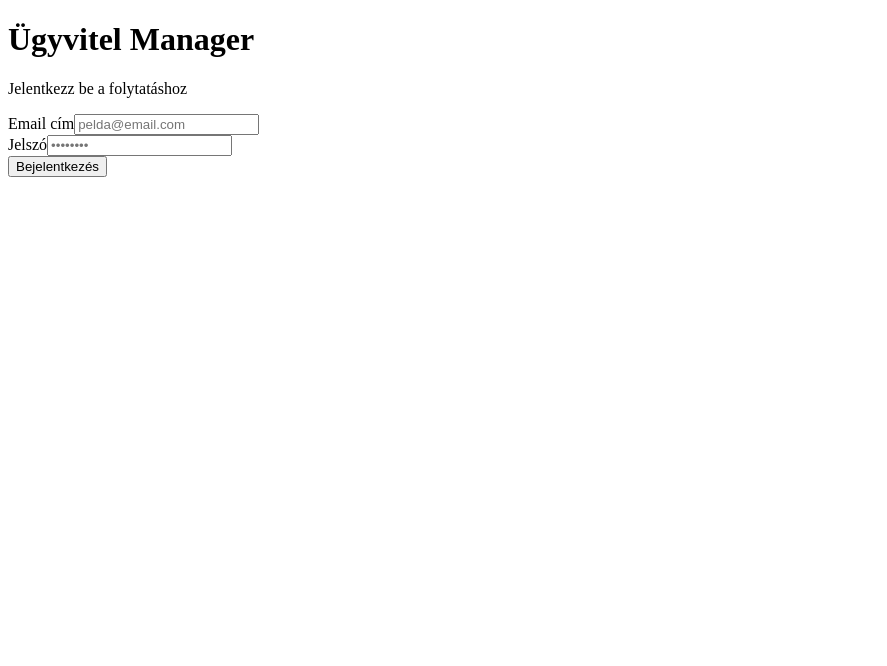
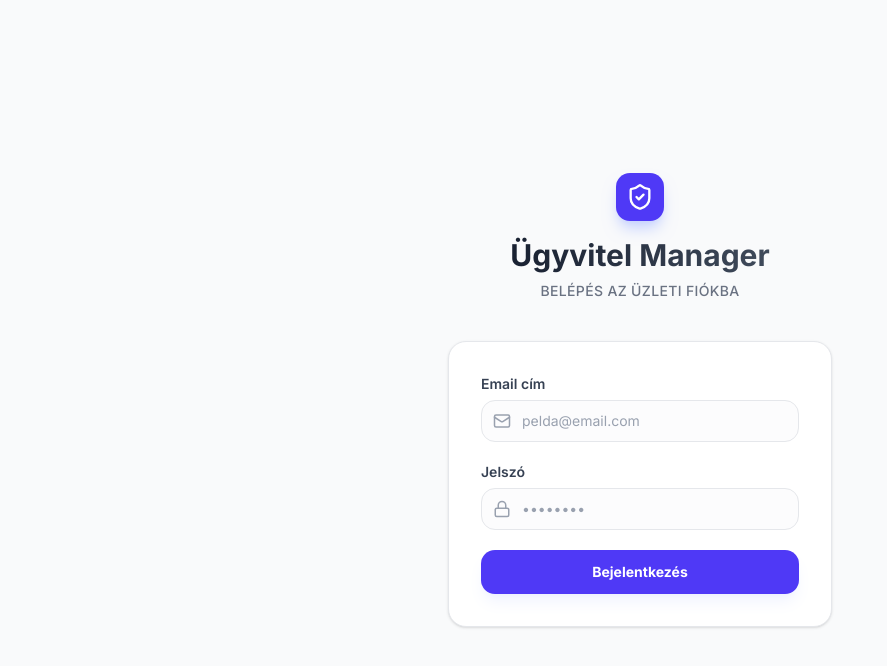
Before and after one commit to ugyvitelmanager-bot/ugyvitelmanager, a Next.js app: page /login in a window 1280 px wide. Shown: the top 666 px of the page, without its empty margins (0-887 px from the left). Built offline with nearby package versions, Linux system fonts and the light colour scheme.

Commit message:
feat(ui): premium restoration of home and login pages with professional layout

```diff
--- a/app/(app)/page.tsx
+++ b/app/(app)/page.tsx
@@ -1,8 +1,72 @@
+import Link from 'next/link'
+import {
+  PlusCircle,
+  Receipt,
+  ShoppingCart,
+  Package,
+  ClipboardList,
+  BarChart3
+} from 'lucide-react'
+
 export default function Home() {
+  const actions = [
+    { name: 'Új Bevétel', href: '/sales/new', icon: Receipt, color: 'text-green-600', bg: 'bg-green-100' },
+    { name: 'Új Beszerzés', href: '/purchases/new', icon: ShoppingCart, color: 'text-blue-600', bg: 'bg-blue-100' },
+    { name: 'Készlet Kezelés', href: '/inventory', icon: Package, color: 'text-purple-600', bg: 'bg-purple-100' },
+    { name: 'Leltár', href: '/inventory/check', icon: ClipboardList, color: 'text-orange-600', bg: 'bg-orange-100' },
+    { name: 'Riportok', href: '/reports', icon: BarChart3, color: 'text-indigo-600', bg: 'bg-indigo-100' },
+    { name: 'Új Termék', href: '/products/new', icon: PlusCircle, color: 'text-emerald-600', bg: 'bg-emerald-100' },
+  ]
+
   return (
-    <div style={{ padding: '2rem', textAlign: 'center', fontFamily: 'sans-serif' }}>
-      <h1>Ugyvitel Manager - LIVE (v2.0)</h1>
-      <p>Sikerült! A 404-es korszak véget ért. A weboldal a gyökérben él!</p>
+    <div className="space-y-8 animate-in fade-in duration-500">
+      <div className="flex flex-col gap-2">
+        <h1 className="text-3xl font-bold tracking-tight text-gray-900 sm:text-4xl">
+          Üdvözöljük az Ügyvitel Managerben!
+        </h1>
+        <p className="text-lg text-gray-600 max-w-2xl">
+          A rendszer sikeresen felállt és készen áll a munkára. Használja az alábbi gyorsmenüt a leggyakoribb feladatokhoz!
+        </p>
+      </div>
+
+      <div className="grid grid-cols-1 gap-4 sm:grid-cols-2 lg:grid-cols-3">
+        {actions.map((action) => (
+          <Link
+            key={action.name}
+            href={action.href}
+            className="group relative flex items-center space-x-4 rounded-xl border border-gray-200 bg-white p-6 shadow-sm transition-all hover:shadow-md hover:border-gray-300 active:scale-95"
+          >
+            <div className={`flex h-12 w-12 shrink-0 items-center justify-center rounded-lg ${action.bg}`}>
+              <action.icon className={`h-6 w-6 ${action.color}`} aria-hidden="true" />
+            </div>
+            <div className="flex-1 min-w-0">
+              <span className="absolute inset-0" aria-hidden="true" />
+              <p className="text-sm font-semibold text-gray-900">{action.name}</p>
+              <p className="text-sm text-gray-500 truncate">Kattintson a művelethez</p>
+            </div>
+            <div className="shrink-0 text-gray-400 group-hover:translate-x-1 transition-transform">
+              <svg className="h-5 w-5" fill="none" viewBox="0 0 24 24" stroke="currentColor">
+                <path strokeLinecap="round" strokeLinejoin="round" strokeWidth={2} d="M9 5l7 7-7 7" />
+              </svg>
+            </div>
+          </Link>
+        ))}
+      </div>
+
+      <div className="rounded-2xl bg-indigo-600 p-8 text-white shadow-xl overflow-hidden relative">
+        <div className="relative z-10">
+          <h2 className="text-2xl font-bold mb-2">Frissítések elérhetőek</h2>
+          <p className="text-indigo-100 mb-6 max-w-lg">
+            A 2.0-ás verzióban (Nagy Reset után) a rendszer gyorsabb és stabilabb lett. Folyamatosan dolgozunk az új funkciókon!
+          </p>
+          <button className="bg-white text-indigo-600 px-6 py-2 rounded-lg font-semibold hover:bg-indigo-50 transition-colors">
+            Változásnapló megtekintése
+          </button>
+        </div>
+        <div className="absolute top-0 right-0 -translate-y-12 translate-x-12 opacity-10">
+          <BarChart3 size={240} />
+        </div>
+      </div>
     </div>
   )
 }
--- a/app/(auth)/login/page.tsx
+++ b/app/(auth)/login/page.tsx
@@ -2,6 +2,7 @@
 
 import { useActionState } from 'react'
 import { login, type AuthState } from './actions'
+import { Mail, Lock, ShieldCheck } from 'lucide-react'
 
 export default function LoginPage() {
   const [state, formAction, pending] = useActionState<AuthState, FormData>(
@@ -12,54 +13,71 @@ export default function LoginPage() {
   return (
     <div className="w-full max-w-sm">
       {/* Logo / cím */}
-      <div className="mb-8 text-center">
-        <h1 className="text-2xl font-bold text-gray-900">Ügyvitel Manager</h1>
-        <p className="mt-1 text-sm text-gray-500">Jelentkezz be a folytatáshoz</p>
+      <div className="mb-10 text-center animate-in fade-in slide-in-from-bottom-4 duration-700">
+        <div className="inline-flex h-12 w-12 items-center justify-center rounded-xl bg-indigo-600 mb-4 shadow-lg shadow-indigo-200">
+          <ShieldCheck className="text-white h-7 w-7" />
+        </div>
+        <h1 className="text-3xl font-bold bg-clip-text text-transparent bg-gradient-to-r from-gray-900 to-gray-600">
+          Ügyvitel Manager
+        </h1>
+        <p className="mt-2 text-sm text-gray-500 font-medium tracking-wide uppercase">
+          Belépés az üzleti fiókba
+        </p>
       </div>
 
       {/* Kártya */}
       <div className="bg-white rounded-2xl shadow-sm border border-gray-200 p-8">
         <form action={formAction} className="space-y-5">
           {/* Email */}
-          <div>
+          <div className="space-y-1.5">
             <label
               htmlFor="email"
-              className="block text-sm font-medium text-gray-700 mb-1"
+              className="block text-sm font-semibold text-gray-700"
             >
               Email cím
             </label>
+            <div className="relative group">
+              <div className="absolute inset-y-0 left-0 pl-3 flex items-center pointer-events-none text-gray-400 group-focus-within:text-indigo-500 transition-colors">
+                <Mail size={18} />
+              </div>
               <input
                 id="email"
                 name="email"
                 type="email"
                 autoComplete="email"
                 required
-              className="w-full rounded-lg border border-gray-300 px-3 py-2 text-sm text-gray-900 placeholder-gray-400
-                         focus:outline-none focus:ring-2 focus:ring-indigo-500 focus:border-transparent
-                         transition"
+                className="w-full rounded-xl border border-gray-200 bg-gray-50/50 pl-10 pr-3 py-2.5 text-sm text-gray-900 placeholder-gray-400
+                           focus:outline-none focus:ring-2 focus:ring-indigo-500/20 focus:border-indigo-500 focus:bg-white
+                           transition-all duration-200"
                 placeholder="pelda@email.com"
               />
             </div>
+          </div>
 
           {/* Jelszó */}
-          <div>
+          <div className="space-y-1.5">
             <label
               htmlFor="password"
-              className="block text-sm font-medium text-gray-700 mb-1"
+              className="block text-sm font-semibold text-gray-700"
             >
               Jelszó
             </label>
+            <div className="relative group">
+              <div className="absolute inset-y-0 left-0 pl-3 flex items-center pointer-events-none text-gray-400 group-focus-within:text-indigo-500 transition-colors">
+                <Lock size={18} />
+              </div>
               <input
                 id="password"
                 name="password"
                 type="password"
                 autoComplete="current-password"
                 required
-              className="w-full rounded-lg border border-gray-300 px-3 py-2 text-sm text-gray-900 placeholder-gray-400
-                         focus:outline-none focus:ring-2 focus:ring-indigo-500 focus:border-transparent
-                         transition"
+                className="w-full rounded-xl border border-gray-200 bg-gray-50/50 pl-10 pr-3 py-2.5 text-sm text-gray-900 placeholder-gray-400
+                           focus:outline-none focus:ring-2 focus:ring-indigo-500/20 focus:border-indigo-500 focus:bg-white
+                           transition-all duration-200"
                 placeholder="••••••••"
               />
+            </div>
           </div>
 
           {/* Hiba üzenet */}
@@ -73,11 +91,22 @@ export default function LoginPage() {
           <button
             type="submit"
             disabled={pending}
-            className="w-full rounded-lg bg-indigo-600 px-4 py-2.5 text-sm font-semibold text-white
-                       hover:bg-indigo-700 focus:outline-none focus:ring-2 focus:ring-indigo-500 focus:ring-offset-2
-                       disabled:opacity-50 disabled:cursor-not-allowed transition"
+            className="w-full rounded-xl bg-indigo-600 px-4 py-3 text-sm font-bold text-white shadow-lg shadow-indigo-100/50
+                       hover:bg-indigo-700 hover:shadow-indigo-200 active:scale-[0.98] focus:outline-none focus:ring-2
+                       focus:ring-indigo-500 focus:ring-offset-2 disabled:opacity-50 disabled:cursor-not-allowed
+                       transition-all duration-200"
           >
-            {pending ? 'Belépés...' : 'Bejelentkezés'}
+            {pending ? (
+              <span className="flex items-center justify-center gap-2">
+                <svg className="animate-spin h-4 w-4 text-white" viewBox="0 0 24 24">
+                  <circle className="opacity-25" cx="12" cy="12" r="10" stroke="currentColor" strokeWidth="4" fill="none" />
+                  <path className="opacity-75" fill="currentColor" d="M4 12a8 8 0 018-8V0C5.373 0 0 5.373 0 12h4zm2 5.291A7.962 7.962 0 014 12H0c0 3.042 1.135 5.824 3 7.938l3-2.647z" />
+                </svg>
+                Belépés folyamatban...
+              </span>
+            ) : (
+              'Bejelentkezés'
+            )}
           </button>
         </form>
       </div>
--- a/app/layout.tsx
+++ b/app/layout.tsx
@@ -1,11 +1,24 @@
+import type { Metadata } from 'next'
+import { Inter } from 'next/font/google'
+import './globals.css'
+
+const inter = Inter({ subsets: ['latin'] })
+
+export const metadata: Metadata = {
+  title: 'Ügyvitel Manager',
+  description: 'Profi ügyviteli rendszer vállalkozásoknak',
+}
+
 export default function RootLayout({
   children,
 }: {
   children: React.ReactNode
 }) {
   return (
-    <html lang="en">
-      <body>{children}</body>
+    <html lang="hu" className="h-full">
+      <body className={`${inter.className} h-full bg-gray-50 text-gray-900 antialiased`}>
+        {children}
+      </body>
     </html>
   )
 }
```
Lines whose indentation alone changed are shown as unchanged.
